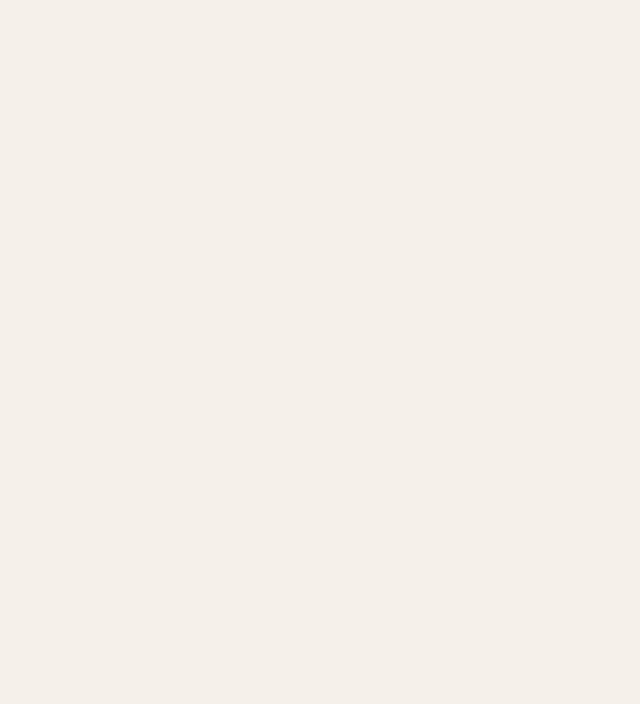
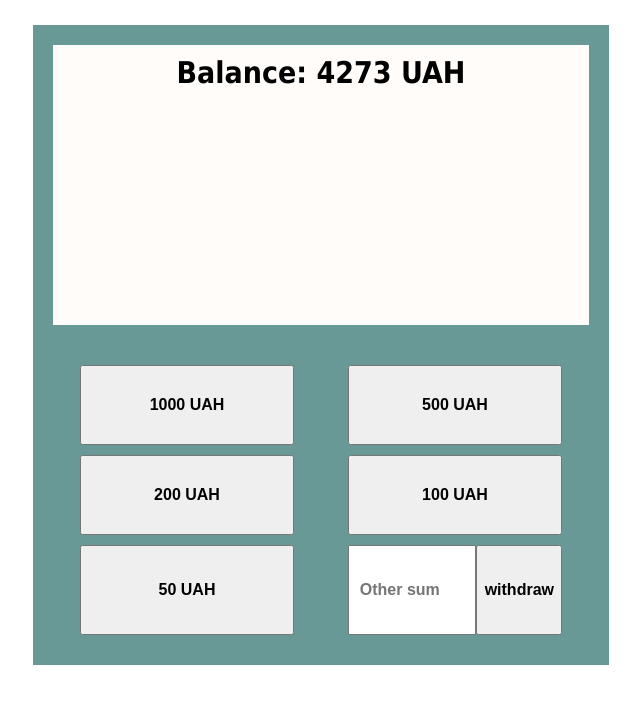
Before and after one commit to VladyslavPolushyn/altex-soft-lab, a website: page hw3/js3/index.html in a window 1280 px wide. Shown: the whole page, without its empty margins (319-959 px from the left). Drawn offline with Linux system fonts and the light colour scheme; files that its build step writes are made by us from their sources.

Commit message:
Starting the JS Task 3

```diff
--- a/hw3/js3/index.html
+++ b/hw3/js3/index.html
@@ -8,6 +8,25 @@
 </head>
 <body>
 
+	<section class="atm">
+		<div class="container">
+			<div class="info-screen">
+				<h1 class="balance-info">Balance: <span id="balance"></span> UAH</h1>
+				<div class="alert-info" id="alert-field"></div>
+			</div>
+			<div class="controlls">
+				<button class="withdraw-btn" value="1000">1000 UAH</button>
+				<button class="withdraw-btn" value="500">500 UAH</button>
+				<button class="withdraw-btn" value="200">200 UAH</button>
+				<button class="withdraw-btn" value="100">100 UAH</button>
+				<button class="withdraw-btn" value="50">50 UAH</button>
+				<div class="withdraw-input">
+					<input id="withdraw-input" class="withdraw-input" type="number" min="0" placeholder="Other sum">
+					<button class="withdraw-btn manual-withdraw-btn" id="manual-withdraw-btn">withdraw</button>
+				</div>
+			</div>
+		</div>
+	</section>
 
 	<script src="main.js"></script>
 </body>
--- a/hw3/js3/main.js
+++ b/hw3/js3/main.js
@@ -0,0 +1,46 @@
+const balanceField = document.getElementById('balance');
+const withdrawBtns = document.querySelectorAll('.withdraw-btn:not(.manual-withdraw-btn)');
+const manualWithdrawBtn = document.getElementById('manual-withdraw-btn');
+const withdrawInput = document.getElementById('withdraw-input');
+const alertField = document.getElementById('alert-field');
+
+withdrawBtns.forEach(elem => {
+	elem.addEventListener('click', () => withdraw(elem.value));
+});
+
+manualWithdrawBtn.addEventListener('click', () => withdraw(withdrawInput.value));
+
+let balance = 4273;
+
+// I didn't use an object and "for..in" because indexing is important for my code
+const bills = [
+	[1000, 3],
+	[500, 4],
+	[200, 8],
+	[100, 10],
+	[50, 13],
+	[20, 22],
+	[10, 31]
+]
+
+balanceField.innerHTML = balance;
+
+function withdraw(sumValue) {
+
+	if (sumValue && sumValue <= balance) {
+
+		for (let i = 0; i < bills.length; i++) {
+
+			console.log(bills[i]);
+
+		}
+
+	} else if (sumValue && sumValue >balance) {
+		alertField.innerHTML = `Your balance is less then ${sumValue} UAH!`;
+	} else {
+		alertField.innerHTML = `Enter the correct sum!`;
+	}
+
+
+
+}
--- /dev/null
+++ b/hw3/js3/style.css
@@ -0,0 +1,72 @@
+* {
+	padding: 0;
+	margin: 0;
+	box-sizing: border-box;
+}
+
+body {
+	padding: 25px;
+	font-family: Tahoma, sans-serif;
+	font-size: 20px;
+}
+
+.container {
+	margin: 0 auto;
+	display: flex;
+	flex-direction: column;
+	max-width: 576px;
+	height: 80vh;
+	background-color: #689997;
+}
+
+.info-screen, .controlls {
+	height: 50%;
+	margin: 20px;
+}
+
+.info-screen {
+	background-color: #FFFCFA;
+}
+
+.balance-info {
+	text-align: center;
+	margin: 10px;
+}
+
+.alert-info {
+	text-align: center;
+}
+
+.controlls {
+	display: flex;
+	flex-wrap: wrap;
+	justify-content: space-around;
+}
+
+.withdraw-btn, .withdraw-input {
+	width: 40%;
+	margin-bottom: 10px;
+	font-weight: bold;
+	font-size: 16px;
+	transition: .2s;
+}
+
+.withdraw-input {
+	display: flex;
+	justify-content: space-between;
+}
+
+.withdraw-input input {
+	padding: 0 10px;
+	height: 100%;
+	width: 60%;
+}
+
+.withdraw-input .manual-withdraw-btn {
+	height: 100%;
+	width: 40%;
+}
+
+.withdraw-btn:hover {
+	cursor: pointer;
+}
```
